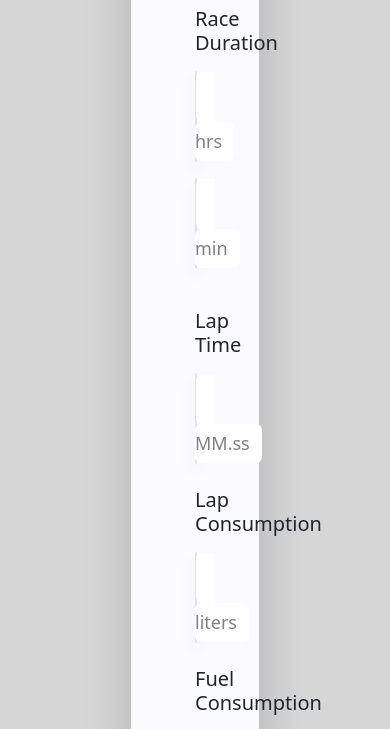
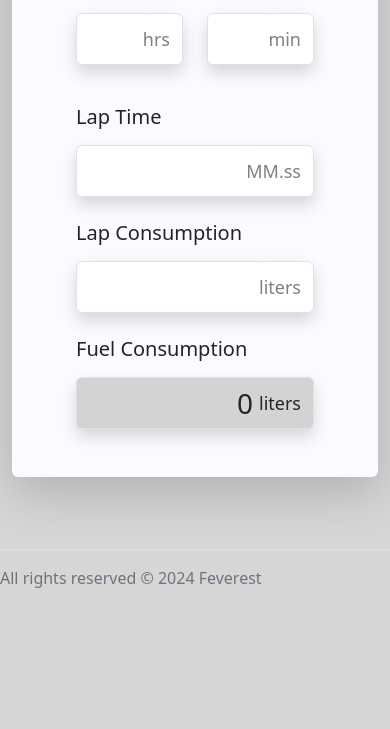
Before and after one commit to Feverest-org/fuelcalculator, a plain HTML site: page index.html in a window 390 px wide. Shown: the part 181-910 px from the top of the page. After the commit the page ends 844 px from the top, so only its background shows below. Drawn offline with nearby package versions, Linux system fonts and the light colour scheme.

Commit message:
added responsive design

```diff
--- a/style.css
+++ b/style.css
@@ -1,5 +1,5 @@
 .div-width{
-    width: 28vw;
+    width: 40vw;
     background-color: rgb(250, 250, 255)
 }
 .div-padding{
@@ -40,3 +40,16 @@ input::-webkit-inner-spin-button {
     background-color: lightgray !important;
     color: #212529 !important;
 }
+
+@media only screen and (max-width: 1200px) {
+    .div-width{
+        width: 55vw;
+    }
+}
+
+@media only screen and (max-width: 620px) {
+    .div-width{
+        width: 90vw;
+        min-width: fit-content;
+    }
+}
```
